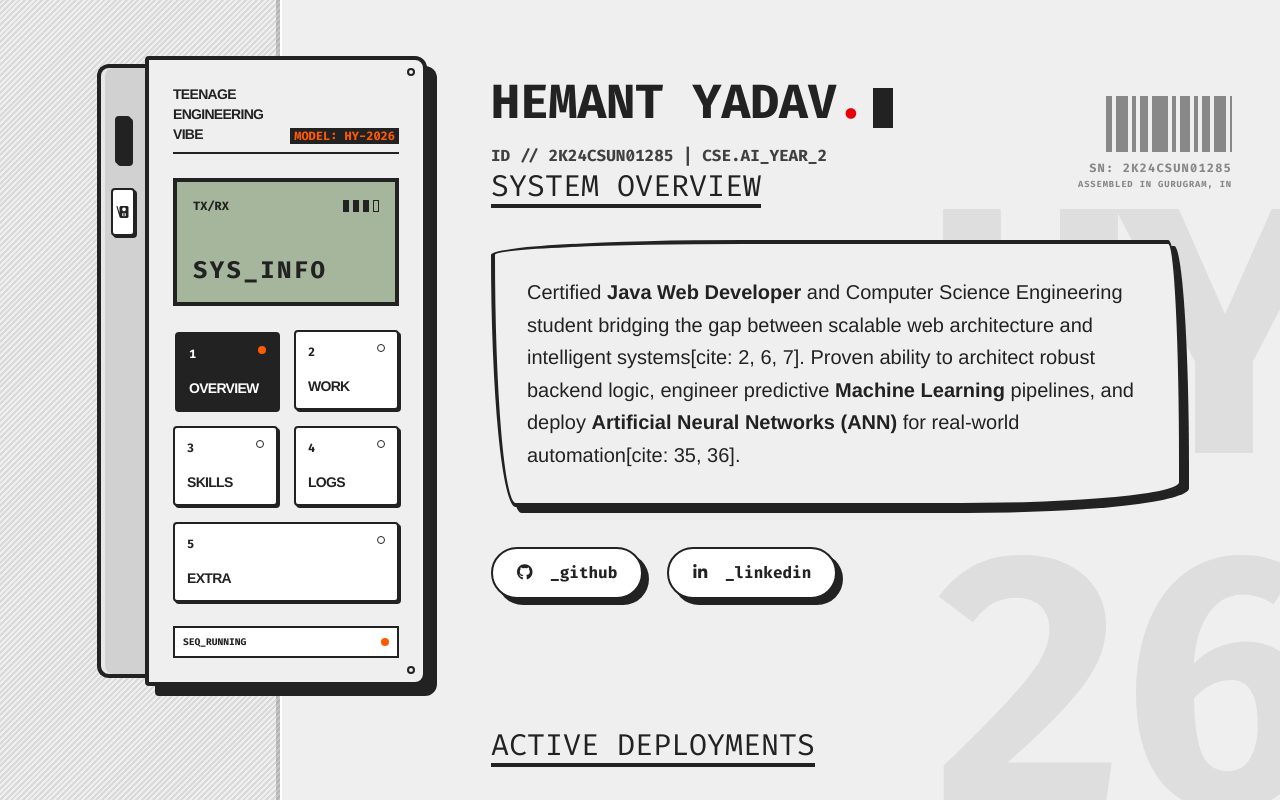
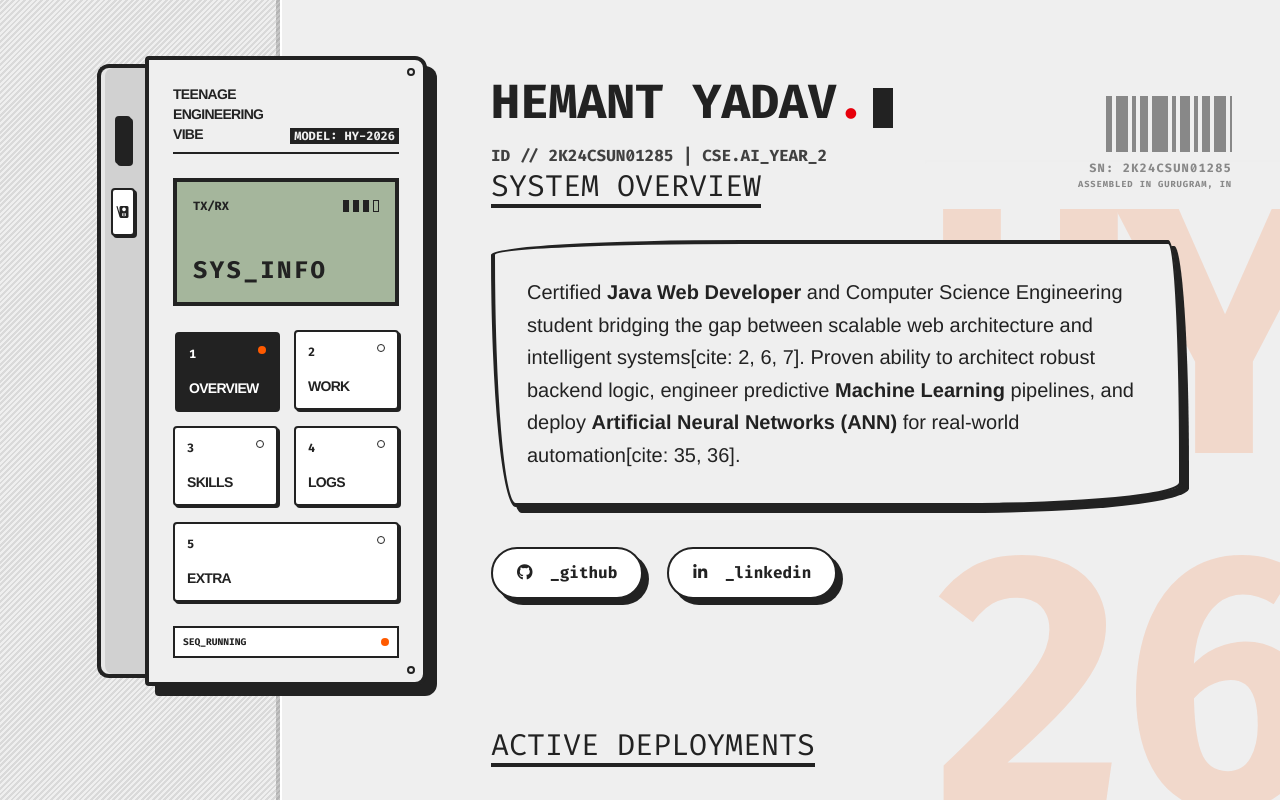
Before and after one commit to hemantydv06/e-ink-portfolio, a React (Vite) app: page / in a window 1280 px wide. Shown: the top 800 px of the page. Built offline with nearby package versions, Linux system fonts and the light colour scheme.

Commit message:
Fixed Mac Safari sticky scroll bug and applied orange accent to background stamp

```diff
--- a/src/App.jsx
+++ b/src/App.jsx
@@ -55,7 +55,7 @@ const App = () => {
   };
 
   return (
-    <div className="relative flex justify-center min-h-screen bg-eink-bg overflow-x-hidden">
+    <div className="relative flex justify-center min-h-screen bg-eink-bg">
 
       {/* 1. Grip Tape Panel */}
       <div
@@ -65,8 +65,8 @@ const App = () => {
         }}
       ></div>
 
-      {/* 2. Molded Plastic Hardware Stamp */}
-      <div className="fixed -bottom-16 -right-8 font-mono font-black text-[15rem] md:text-[22rem] text-eink-ink opacity-[0.08] pointer-events-none z-0 select-none leading-none tracking-tighter shadow-inner">
+      {/* 2. Molded Plastic Hardware Stamp (NOW ORANGE) */}
+      <div className="fixed -bottom-16 -right-8 font-mono font-black text-[15rem] md:text-[22rem] text-te-orange opacity-[0.15] pointer-events-none z-0 select-none leading-none tracking-tighter shadow-inner">
         HY<br/>26
       </div>
 
--- a/src/components/NokiaSidebar.jsx
+++ b/src/components/NokiaSidebar.jsx
@@ -97,8 +97,8 @@ const NokiaSidebar = ({ activeSection, isDesktop }) => {
 
         <div className="flex justify-between items-end border-b-2 border-eink-ink pb-2">
           <div className="font-serif font-bold text-sm tracking-tighter uppercase">Teenage<br/>Engineering<br/>Vibe</div>
-          {/* --- UPDATED: HY-2026 is now te-orange --- */}
-          <div className="font-mono text-xs font-bold bg-eink-ink text-te-orange px-1">MODEL: HY-2026</div>
+          {/* Reverted back to text-eink-bg */}
+          <div className="font-mono text-xs font-bold bg-eink-ink text-eink-bg px-1">MODEL: HY-2026</div>
         </div>
 
         <div className="w-full bg-eink-screen border-4 border-eink-ink p-4 flex flex-col justify-between h-32 relative">
```
